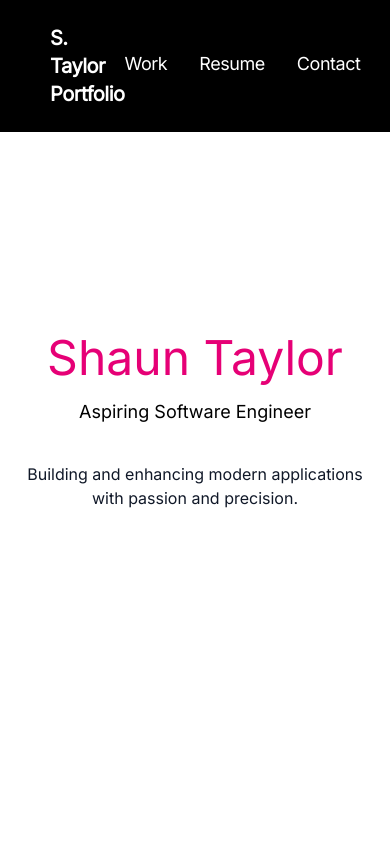
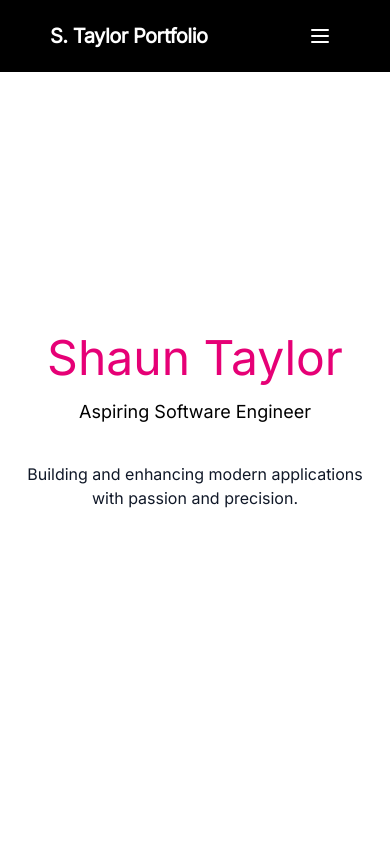
Before and after one commit to Shiro8223/Portfolio, a Next.js app: page / in a window 390 px wide. Shown: the top 844 px of the page. Built offline with nearby package versions, Linux system fonts and the light colour scheme.

Commit message:
hamburger menu

```diff
--- a/components/Navbar.jsx
+++ b/components/Navbar.jsx
@@ -1,67 +1,80 @@
-import { motion } from "framer-motion";
-import { useRefresh } from '../context/RefreshContext';
+import { useState, useEffect, useCallback } from "react";
+import { motion, AnimatePresence } from "framer-motion";
+import { useRefresh } from "../context/RefreshContext";
 
 export default function Navbar() {
   const { refresh } = useRefresh();
+  const [open, setOpen] = useState(false);
+
+  const close = useCallback(() => setOpen(false), []);
+  useEffect(() => {
+    const onEsc = (e) => e.key === "Escape" && close();
+    window.addEventListener("keydown", onEsc);
+    return () => window.removeEventListener("keydown", onEsc);
+  }, [close]);
+
+  const go = (hash) => () => {
+    refresh();
+    window.location.hash = hash;
+    close();
+  };
+
   return (
     <motion.nav
-      className="fixed top-0 left-0 w-full z-50 bg-black text-white px-0 py-6"
+      className="fixed top-0 left-0 w-full z-50 bg-black text-white px-0 py-4"
       initial={{ y: -80, opacity: 0 }}
       animate={{ y: 0, opacity: 1 }}
-      transition={{
-        type: "spring",
-        stiffness: 110,
-        damping: 18,
-        duration: 0.6,
-        delay: 0.15,
-      }}
+      transition={{ type: "spring", stiffness: 110, damping: 18, duration: 0.6, delay: 0.15 }}
     >
-      <div className="flex justify-between items-center mx-[50px]">
+      <div className="mx-[50px] flex items-center justify-between">
         <div className="text-xl font-semibold tracking-tight">S. Taylor Portfolio</div>
-        <div className="flex gap-8 text-lg font-medium tracking-tight">
-          <a
-            href="#projects"
-            className="nav-link"
-            onClick={() => {
-              refresh();
-              window.location.hash = "projects"; // keeps anchor scroll behavior
-            }}
+
+        {/* Desktop links */}
+        <div className="hidden md:flex gap-8 text-lg font-medium tracking-tight">
+          <a href="#projects" className="nav-link" onClick={go("projects")}>Work</a>
+          <a href="#Resume" className="nav-link" onClick={go("aboutMe")}>Resume</a>
+          <a href="#contact" className="nav-link" onClick={go("contact")}>Contact</a>
+          <a href="#Blog" className="nav-link" onClick={go("Blog")}>Blog</a>
+        </div>
+
+        {/* Mobile hamburger */}
+        <button
+          className="md:hidden inline-flex items-center justify-center rounded-lg p-2 hover:bg-white/10 focus:outline-none focus:ring-2 focus:ring-white/40"
+          aria-label="Toggle navigation menu"
+          aria-controls="mobile-menu"
+          aria-expanded={open}
+          onClick={() => setOpen((v) => !v)}
+        >
+          {/* Icon swaps */}
+          <svg className={`h-6 w-6 ${open ? "hidden" : "block"}`} viewBox="0 0 24 24" fill="none" stroke="currentColor">
+            <path strokeWidth="2" strokeLinecap="round" d="M4 6h16M4 12h16M4 18h16" />
+          </svg>
+          <svg className={`h-6 w-6 ${open ? "block" : "hidden"}`} viewBox="0 0 24 24" fill="none" stroke="currentColor">
+            <path strokeWidth="2" strokeLinecap="round" d="M6 18L18 6M6 6l12 12" />
+          </svg>
+        </button>
+      </div>
+
+      {/* Mobile panel */}
+      <AnimatePresence>
+        {open && (
+          <motion.div
+            id="mobile-menu"
+            className="md:hidden bg-black/95 border-t border-white/10"
+            initial={{ height: 0, opacity: 0 }}
+            animate={{ height: "auto", opacity: 1 }}
+            exit={{ height: 0, opacity: 0 }}
+            transition={{ type: "tween", duration: 0.25 }}
           >
-            Work
-          </a>
-          <a
-            href="#Resume"
-            className="nav-link"
-            onClick={() => {
-              refresh();
-              window.location.hash = "aboutMe"; // keeps anchor scroll behavior
-            }}
-          >
-            Resume
-          </a>
-          <a
-            href="#contact"
-            className="nav-link"
-            onClick={() => {
-              refresh();
-              window.location.hash = "contact"; // keeps anchor scroll behavior
-            }}
-          >
-            Contact
-          </a>
-          <a
-            href="#Blog"
-            className="nav-link"
-            onClick={() => {
-              refresh();
-              window.location.hash = "Blog"; // keeps anchor scroll behavior
-            }}
-          >
-            Blog
-          </a>
-
-        </div>
-      </div>
+            <div className="px-[50px] py-4 flex flex-col gap-4 text-lg font-medium tracking-tight">
+              <a href="#projects" className="nav-link" onClick={go("projects")}>Work</a>
+              <a href="#Resume" className="nav-link" onClick={go("aboutMe")}>Resume</a>
+              <a href="#contact" className="nav-link" onClick={go("contact")}>Contact</a>
+              <a href="#Blog" className="nav-link" onClick={go("Blog")}>Blog</a>
+            </div>
+          </motion.div>
+        )}
+      </AnimatePresence>
     </motion.nav>
   );
 }
```
